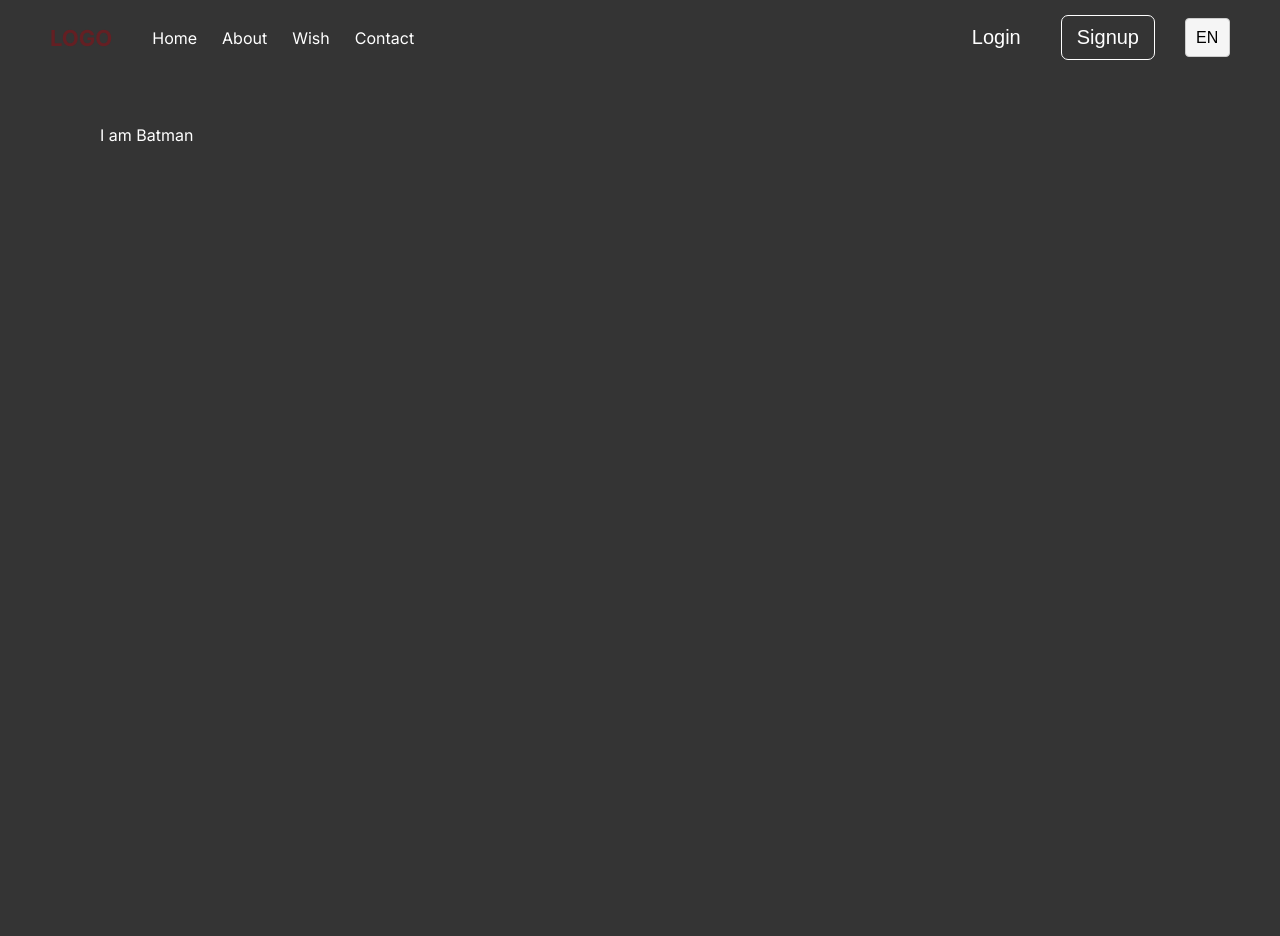
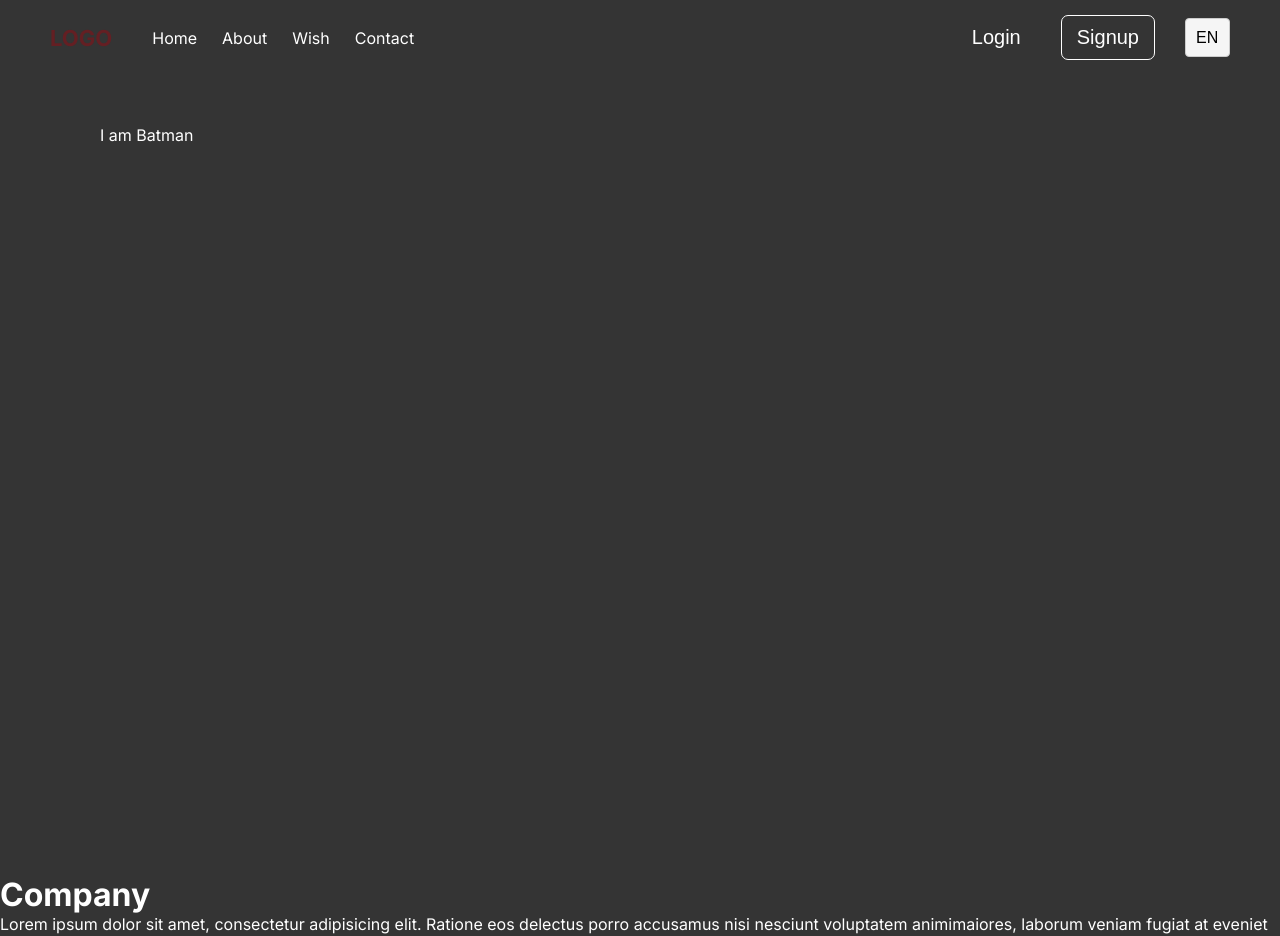
Before and after one commit to noor-ridha/e-commerce, a Next.js app in the folder client/: page / in a window 1280 px wide. Shown: the top 936 px of the page. Before the commit the page ends 875 px from the top, so only its background shows below. Built offline with nearby package versions, Linux system fonts and the light colour scheme.

Commit message:
add content for the footer

```diff
--- a/client/app/components/Footer/Footer.scss
+++ b/client/app/components/Footer/Footer.scss
@@ -1,3 +1,5 @@
 footer {
-
+  display: flex;
+  justify-content: space-around;
+  align-items: center;
 }
--- a/client/app/components/Footer/Footer.tsx
+++ b/client/app/components/Footer/Footer.tsx
@@ -1,9 +1,21 @@
-import 'Footer.scss';
+import './Footer.scss';
 
 const Footer = () => {
   return (
     <footer>
+      <div className="about-us">
+        <h1 className="about-us__title">Company</h1>
+        <p className="description">
+          Lorem ipsum dolor sit amet, consectetur adipisicing elit. Ratione eos delectus porro accusamus nisi nesciunt voluptatem
+          animimaiores, laborum veniam fugiat at eveniet aut excepturi corrupti. Incidunt tenetur velit a?
+        </p>
+      </div>
+      <div className="quick-links">
 
+      </div>
+      <div className="contact-us">
+
+      </div>
     </footer>
   )
 }
--- a/client/app/layout.tsx
+++ b/client/app/layout.tsx
@@ -3,6 +3,7 @@ import type { Metadata } from 'next';
 import { Inter } from 'next/font/google';
 
 import Navbar from './components/Navbar/Navbar';
+import Footer from './components/Footer/Footer';
 
 const inter = Inter({ subsets: ['latin'] });
 
@@ -23,6 +24,7 @@ export default function RootLayout({
         <main className='main'>
           {children}
         </main>
+        <Footer />
       </body>
     </html>
   );
```
